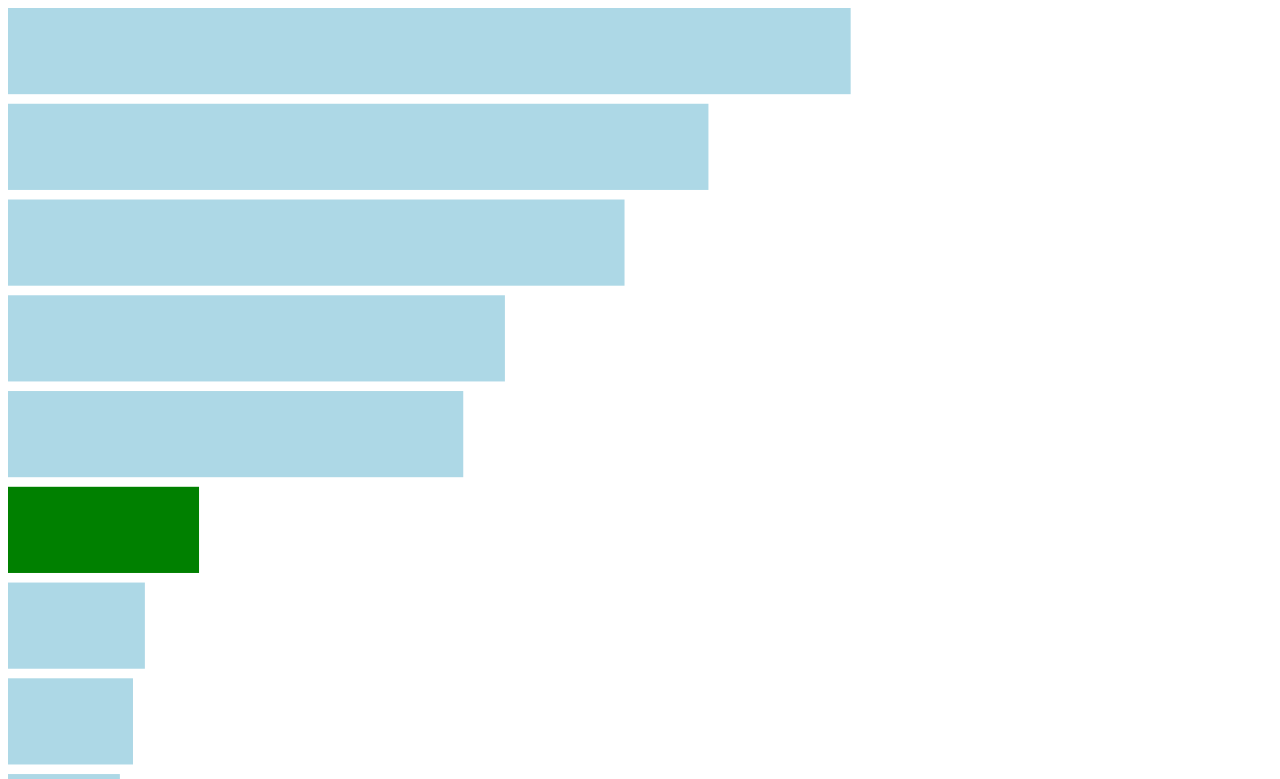
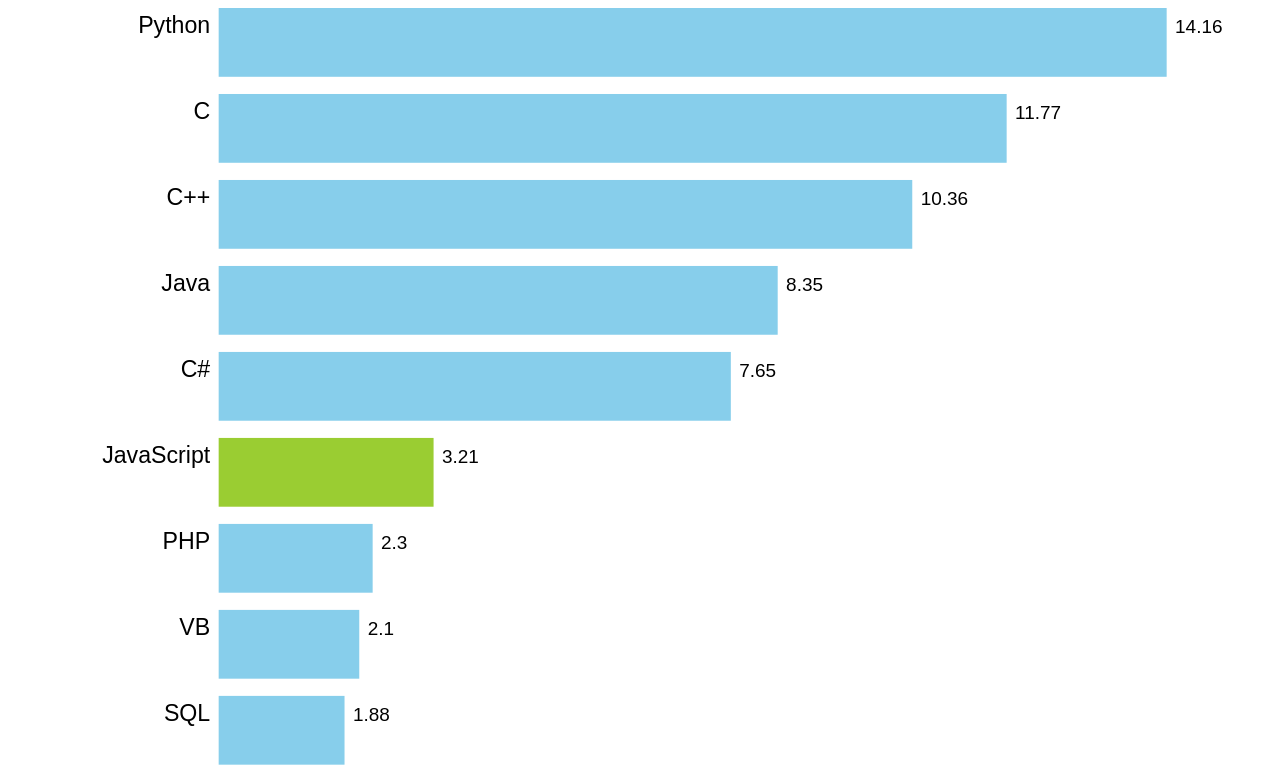
Before and after one commit to visarshehu/https---github.com-visarshehu-EMCS_DataVis, a plain HTML site: page index.html in a window 1280 px wide. Shown: the top 779 px of the page. Drawn offline with nearby package versions, Linux system fonts and the light colour scheme.

Commit message:
Full example

```diff
--- a/index.html
+++ b/index.html
@@ -1,59 +1,84 @@
 <html>
+    <head>
+        <title>
+            Hyrje ne d3js
+        </title>
+        <script src="https://d3js.org/d3.v7.min.js"></script>
 
-<head>
-
-    <script src="https://d3js.org/d3.v7.min.js"></script>
     </head>
     <body>
+
         <script type="text/javascript">
-
-        const svg  = d3.select("body")
+const svg = d3.select("body")
   .append("svg")
-                    .attr("viewBox", "0 0 600 600");
+  .attr("viewBox", "0 0 600 700");
 
 d3.csv("tiobe.csv", d => {
-                        return	{
-                            programming_language: d.pl,
-                            count:	+d.count
-                        }
+
+  return {
+    pl: d.pl,
+    count: +d.count
+  };
 }).then(data => {
+
   console.log(data);
+
   console.log(data.length);
+
   console.log(d3.max(data, d => d.count));
   console.log(d3.min(data, d => d.count));
   console.log(d3.extent(data, d => d.count));
+
   data.sort((a, b) => b.count - a.count);
-                        console.log(data);
+
   visualize(data);
 });
+
 
 const visualize = (data) => {
 
   const xScale = d3.scaleLinear()
-                                        .domain([0,14.16])
-                                        .range([0,400]);
+    .domain([0, d3.max(data, d => d.count)])
+    .range([0, 450]);
 
   const yScale = d3.scaleBand()
-                                        .domain(data.map(d => d.programming_language))
-                                        .range([0,450])
-                                        .paddingInner(0.1);
+    .domain(data.map(d => d.pl))
+    .range([0, 400])
+    .paddingInner(0.2);
 
-                        svg
-                            .selectAll("rect")
+  const barAndLabel = svg
+    .selectAll("g")
     .data(data)
-                            .join("rect")
+    .join("g")
+      .attr("transform", d => `translate(0, ${yScale(d.pl)})`);
+
+  barAndLabel
+    .append("rect")
       .attr("width", d => xScale(d.count))
       .attr("height", yScale.bandwidth())
-                                .attr("x", 0)
-                                .attr("y", d => yScale(d.programming_language))
-                                .attr("fill",
-                                    d => d.programming_language === "JavaScript" ? "green" : "lightblue"
-                                    );
+      .attr("x", 100)
+      .attr("y", 0)
+      .attr("fill", d => d.pl === "JavaScript" ? "yellowgreen" : "skyblue");
+
+  barAndLabel
+    .append("text")
+      .text(d => d.pl)
+      .attr("x", 96)
+      .attr("y", 12)
+      .attr("text-anchor", "end")
+      .style("font-family", "sans-serif")
+      .style("font-size", "11px");
+
+    barAndLabel
+      .append("text")
+        .text(d => d.count)
+        .attr("x", d => 100 + xScale(d.count) + 4)
+        .attr("y", 12)
+        .style("font-family", "sans-serif")
+        .style("font-size", "9px");
+
 
 };
         </script>
-    <div id="barchart">
-
-    </div>
     </body>
 </html>
```
Lines whose indentation alone changed are shown as unchanged.
